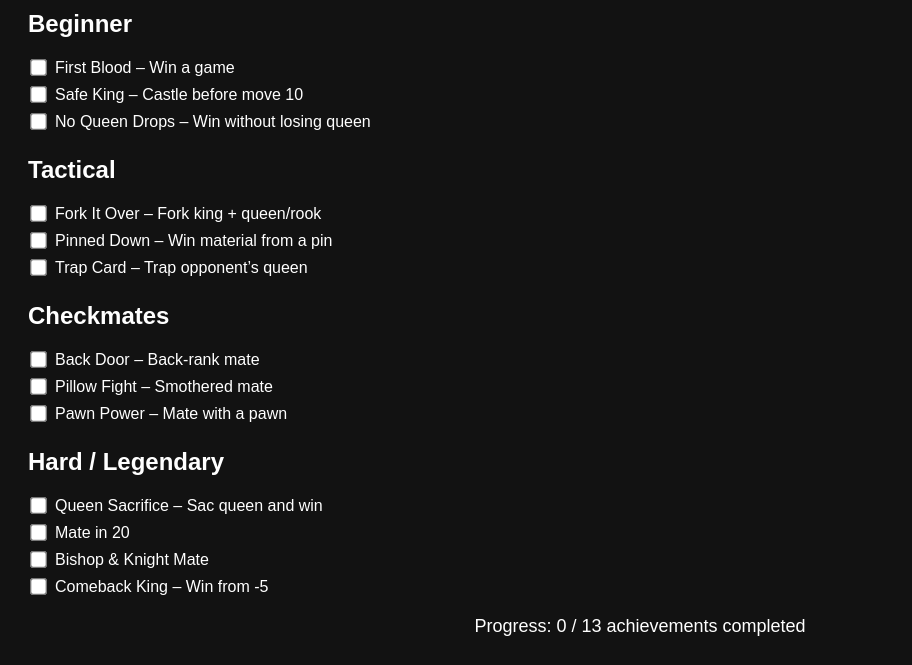
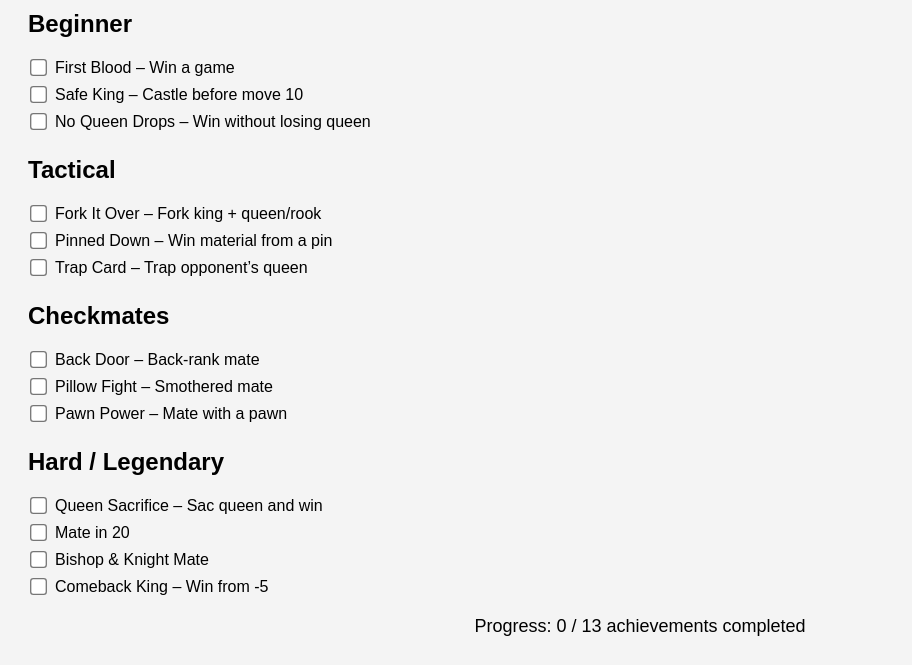
Before and after one commit to theone7736-rgb/website, a plain HTML site: page chess.html in a window 1280 px wide. Shown: the part 156-821 px from the top of the page, without its empty margins (0-912 px from the left). Drawn offline with Linux system fonts and the light colour scheme.

Commit message:
Update chess.html

```diff
--- a/chess.html
+++ b/chess.html
@@ -7,8 +7,8 @@
 <style>
 body {
 font-family: Arial, sans-serif;
-background: #121212;
-color: #fff;
+background: #f4f4f4;
+color: #000;
 padding: 20px;
 }
 h1 { text-align: center; }
```
